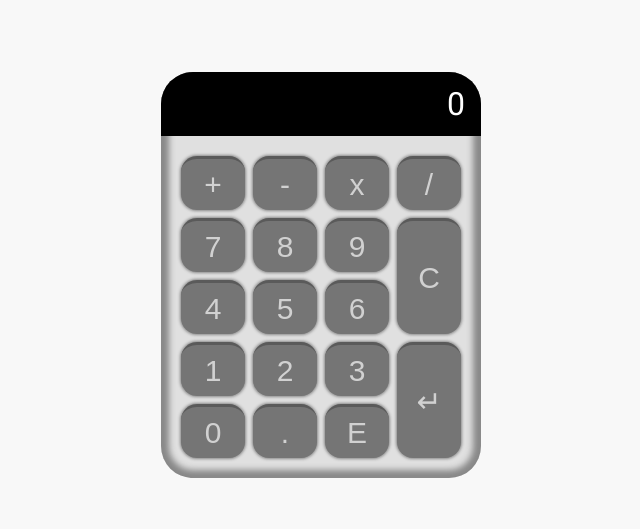
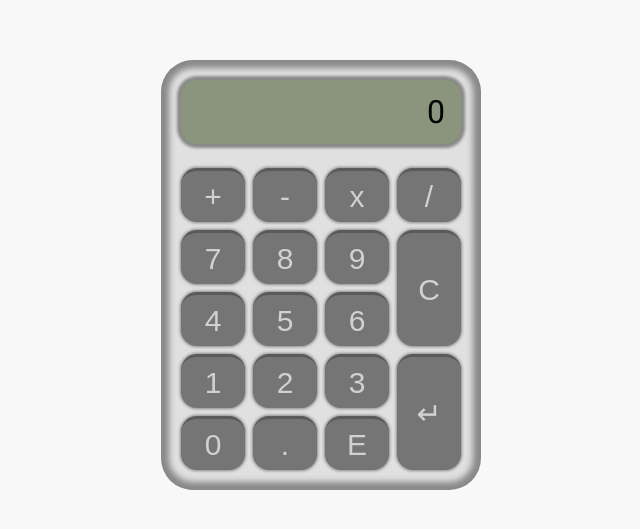
Before and after one commit to kortkamp/rpn-calc, a React (Create React App) app: page / in a window 1280 px wide. Shown: the part 125-654 px from the top of the page, without its empty margins (319-959 px from the left). Built offline with nearby package versions, Linux system fonts and the light colour scheme.

Commit message:
feat: improve display style

```diff
--- a/src/styles/display.scss
+++ b/src/styles/display.scss
@@ -1,6 +1,6 @@
 .calc-display {
-  background: black;
-  color: white;
+  background: rgb(139, 148, 124);
+  color: rgb(3, 3, 3);
   height: 64px;
 
   display: flex;
@@ -9,6 +9,11 @@
 
   padding: 0 16px;
 
+  margin: 20px 20px;
+
+  border-radius: 16px;
+
+  box-shadow: 0 0 3px 4px #888888;
 
 
   font-size: 32px;
```
